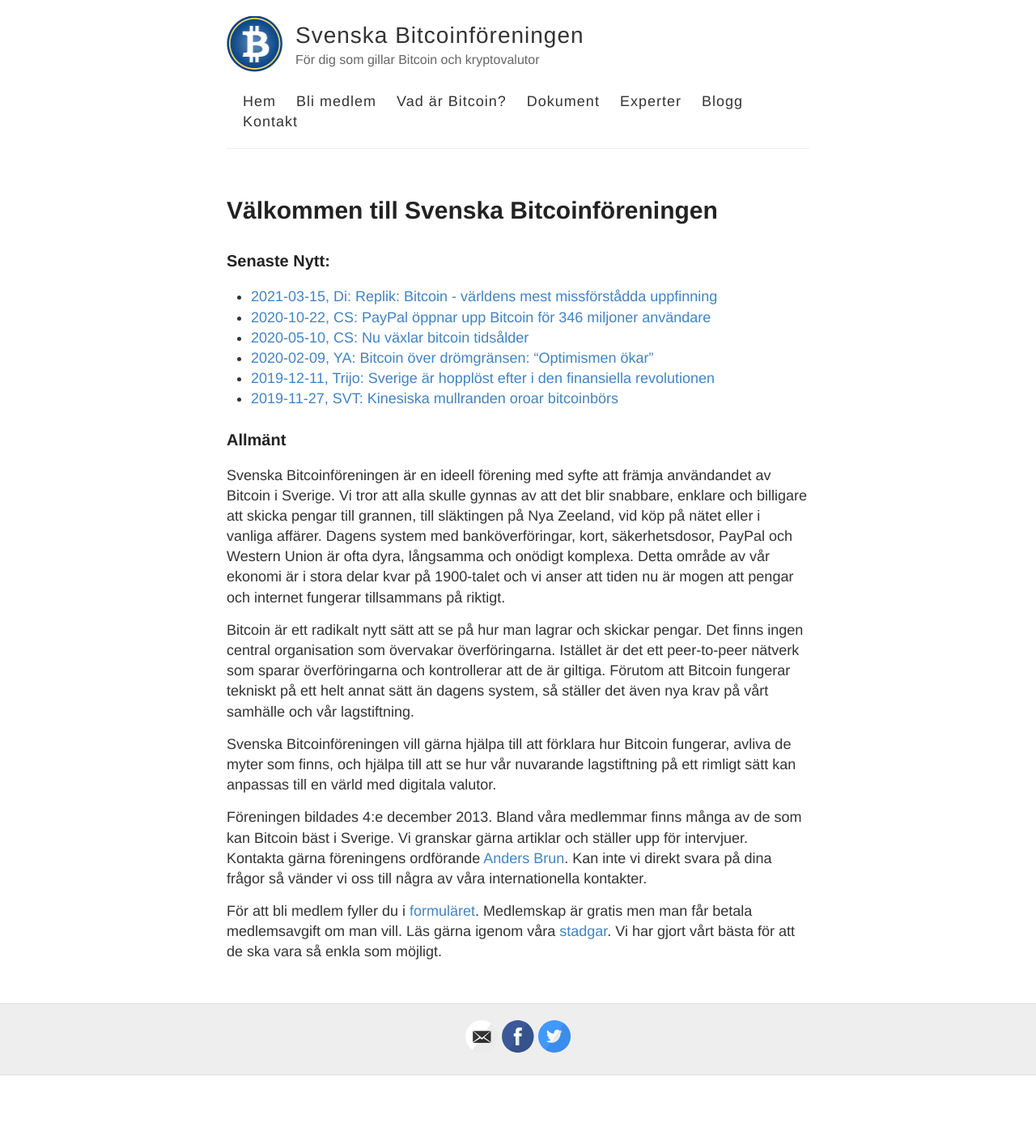
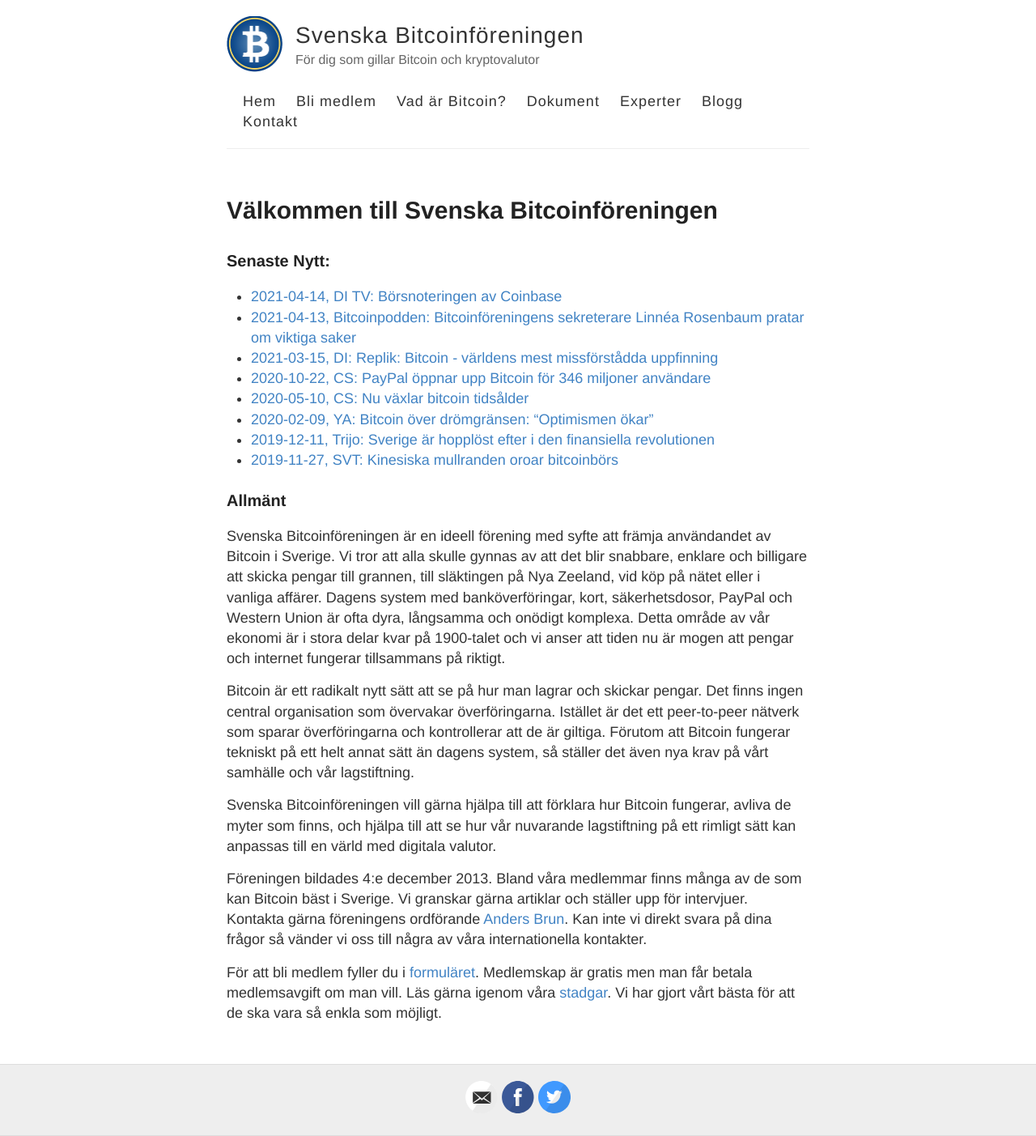
Before and after one commit to bitcoinforeningen/bitcoinforeningen.github.io, a Jekyll site: the page built from index.md, in a window 1280 px wide. Shown: the whole page at 81% size. Built offline with Jekyll 4.4.1, drawn with Linux system fonts in a browser that asks for light colours; before the commit the page ends 1328 px from its top, so only the background shows below that.

Commit message:
Update index.md
uppdatedade senaste nytt

```diff
--- a/index.md
+++ b/index.md
@@ -5,7 +5,9 @@ permalink: /
 ---
 
 ### Senaste Nytt:
-- [2021-03-15, Di: Replik: Bitcoin - världens mest missförstådda uppfinning](https://www.di.se/debatt/replik-bitcoin-varldens-mest-missforstadda-uppfinning/)
+- [2021-04-14, DI TV: Börsnoteringen av Coinbase](https://www.di.se/ditv/ekonomistudion/coinbase-noteras-jamfors-med-facebook/)
+- [2021-04-13, Bitcoinpodden: Bitcoinföreningens sekreterare Linnéa Rosenbaum pratar om viktiga saker](https://anchor.fm/bitcoinpodden/episodes/11--Bitcoin-och-kyrkan-euqmg3)
+- [2021-03-15, DI: Replik: Bitcoin - världens mest missförstådda uppfinning](https://www.di.se/debatt/replik-bitcoin-varldens-mest-missforstadda-uppfinning/)
 - [2020-10-22, CS: PayPal öppnar upp Bitcoin för 346 miljoner användare](https://computersweden.idg.se/2.2683/1.741512/paypal-bitcoin)
 - [2020-05-10, CS: Nu växlar bitcoin tidsålder](https://computersweden.idg.se/2.2683/1.734369/bitcoin-ersattning-halveras)
 - [2020-02-09, YA: Bitcoin över drömgränsen: "Optimismen ökar"](https://www.ystadsallehanda.se/nyheter/bitcoin-over-dromgransen-optimismen-okar/)
```
